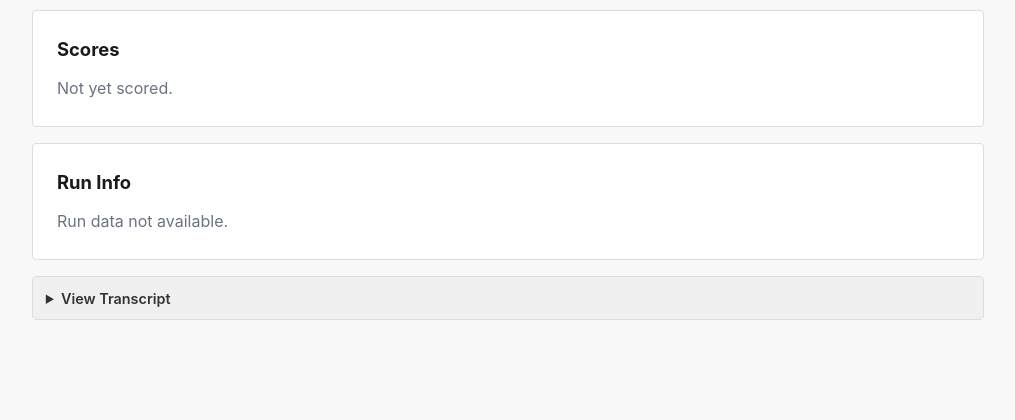
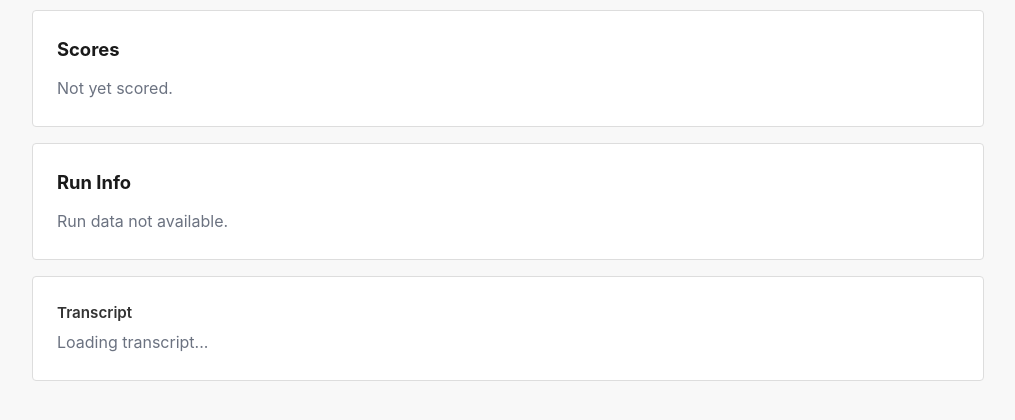
Before and after one commit to DecafCoding/Medici-Engine, a FastAPI app: template src/templates/detail.html in a window 1280 px wide. Shown: the part 287-707 px from the top of the page, without its empty margins (132-1147 px from the left). Run offline with FastAPI, Linux system fonts and the light colour scheme; the template is opened without the code that fills it, so the values that code supplies are empty.

Commit message:
feat: simplify transcript and jacket copy display on detail page
Replaces the collapsible transcript drawer with a plain card section
consistent with the rest of the detail page. Adds bottom padding to
jacket copy paragraphs for better readability.

Co-Authored-By: Claude Sonnet 4.6 <noreply@anthropic.com>

```diff
--- a/src/static/style.css
+++ b/src/static/style.css
@@ -400,3 +400,9 @@ button.secondary:hover {
 .filter-controls select {
     margin-bottom: 0;
 }
+
+/* ── Jacket Copy ───────────────────────────────────── */
+
+#jacket-copy-section p {
+    padding-bottom: 15px;
+}
--- a/src/templates/detail.html
+++ b/src/templates/detail.html
@@ -74,14 +74,12 @@
     {% endif %}
 </section>
 
-<section class="transcript-drawer">
-    <details>
-        <summary class="transcript-toggle">View Transcript</summary>
-        <div hx-get="/ui/review/{{ concept.id }}/transcript"
-             hx-trigger="toggle once from:closest details"
-             hx-swap="innerHTML">
-            <p class="text-muted" style="padding: 1rem;">Loading transcript...</p>
-        </div>
-    </details>
+<section class="card mb-2">
+    <h3>Transcript</h3>
+    <div hx-get="/ui/review/{{ concept.id }}/transcript"
+         hx-trigger="load"
+         hx-swap="innerHTML">
+        <p class="text-muted">Loading transcript...</p>
+    </div>
 </section>
 {% endblock %}
```
